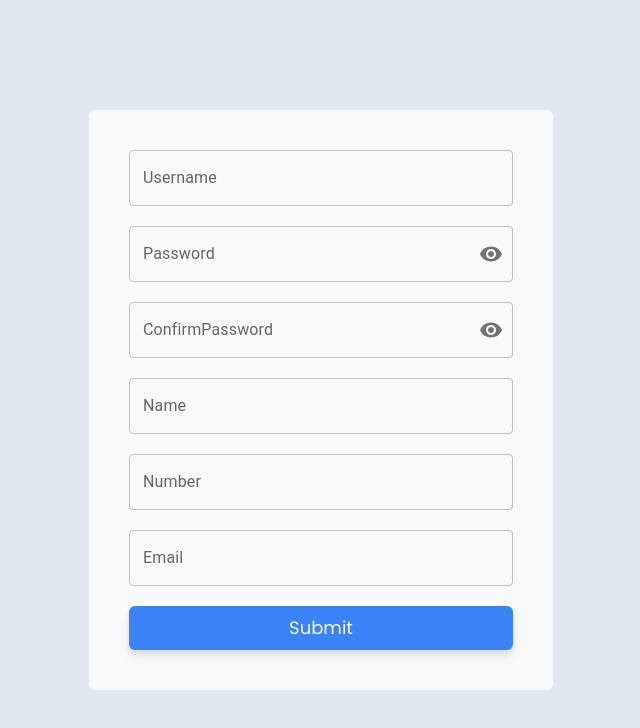
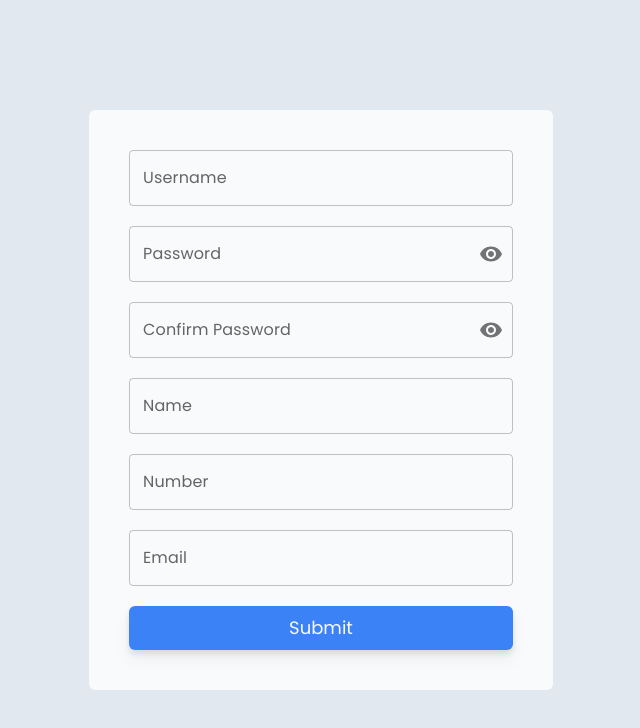
Before and after one commit to Jasil-kk/Preloved, a React (Vite) app: page /register in a window 1280 px wide. Shown: the top 728 px of the page, without its empty margins (319-959 px from the left). Built offline with nearby package versions, Linux system fonts and the light colour scheme.

Commit message:
login page just updated

```diff
--- a/src/Components/ForgetPassword.jsx
+++ b/src/Components/ForgetPassword.jsx
@@ -4,14 +4,14 @@ import { useDispatch } from "react-redux";
 import { forgetPasswordApi } from "../Store/AuthSlice";
 
 const ForgetPassword = () => {
-    const [input, setInput] = useState();
+  const [input, setInput] = useState();
 
-    const dispatch = useDispatch();
+  const dispatch = useDispatch();
 
-    const handleSubmit = (e) => {
-        e.preventDefault();
-        dispatch(forgetPasswordApi(input))
-    }
+  const handleSubmit = (e) => {
+    e.preventDefault();
+    dispatch(forgetPasswordApi(input));
+  };
 
   return (
     <div className="w-full h-screen bg-slate-200 flex justify-center items-center font-poppins">
@@ -28,9 +28,14 @@ const ForgetPassword = () => {
           type="email"
           label="Email"
           variant="outlined"
-          onChange={(e)=> setInput({...input, email: e.target.value})}
+          inputProps={{ style: { fontFamily: "poppins" } }}
+          InputLabelProps={{ style: { fontFamily: "poppins" } }}
+          onChange={(e) => setInput({ ...input, email: e.target.value })}
         />
-        <button onClick={handleSubmit} className="mt-3 w-auto px-4 h-10 rounded-3xl bg-blue-500 text-slate-50 transform transition duration-500 ease-in-out hover:scale-105">
+        <button
+          onClick={handleSubmit}
+          className="mt-3 w-auto px-4 h-10 rounded-3xl bg-blue-500 text-slate-50 transform transition duration-500 ease-in-out hover:scale-105"
+        >
           Reset Password
         </button>
       </div>
--- a/src/Components/LoginPage.jsx
+++ b/src/Components/LoginPage.jsx
@@ -1,4 +1,4 @@
-import React, { useState } from "react";
+import React, { useRef, useState } from "react";
 import { CgClose } from "react-icons/cg";
 import IconButton from "@mui/material/IconButton";
 import OutlinedInput from "@mui/material/OutlinedInput";
@@ -8,6 +8,7 @@ import FormControl from "@mui/material/FormControl";
 import TextField from "@mui/material/TextField";
 import Visibility from "@mui/icons-material/Visibility";
 import VisibilityOff from "@mui/icons-material/VisibilityOff";
+import FormHelperText from "@mui/material/FormHelperText";
 import { GoogleLogin } from "@react-oauth/google";
 import { GoogleOAuthProvider } from "@react-oauth/google";
 import { useDispatch } from "react-redux";
@@ -17,16 +18,23 @@ import { ToastContainer, toast } from "react-toastify";
 import "react-toastify/dist/ReactToastify.css";
 
 const LoginPage = ({ setShowModal, login, sell }) => {
-  const [data, setData] = useState();
+  // const [data, setData] = useState();
+  const [data, setData] = useState({ username: "", password: "" });
   const [isSubmitting, setIsSubmitting] = useState(false);
+  const [showError, setShowError] = useState(false);
 
   const dispatch = useDispatch();
   const navigate = useNavigate();
 
   const handleSubmit = (e) => {
     e.preventDefault();
-    dispatch(signInApi({ data, navigate, login, sell }));
-    setShowModal(false);
+    if (data.username.trim() === "" || data.password.trim() === "") {
+      // Checking the username or password is empty
+      setShowError(true);
+    } else {
+      dispatch(signInApi({ data, navigate, login, sell }));
+      setShowModal(false);
+    }
   };
   const [showPassword, setShowPassword] = React.useState(false);
 
@@ -36,11 +44,20 @@ const LoginPage = ({ setShowModal, login, sell }) => {
     event.preventDefault();
   };
 
+  const usernameRef = useRef(null);
+  const passwordRef = useRef(null);
+
+  const handleKeyDown = (event, ref) => {
+    if (event.key === "Enter") {
+      ref.current.focus();
+    }
+  };
+
   return (
     <>
       <GoogleOAuthProvider clientId="92970027491-m7arhevv6ub2hgq19i6jj8q0f0ft47ub.apps.googleusercontent.com">
         <div className="fixed flex justify-center items-center inset-0 z-50 outline-none focus:outline-none">
-          <div className="w-96 h-auto bg-slate-50 m-5 pt-8 rounded-lg relative">
+          <div className="w-[400px] h-auto bg-slate-50 m-5 pt-8 rounded-lg relative">
             <span
               onClick={() => setShowModal(false)}
               className="absolute top-2 right-2 text-2xl text-slate-900 cursor-pointer"
@@ -52,21 +69,36 @@ const LoginPage = ({ setShowModal, login, sell }) => {
               className="w-full h-full flex flex-col p-4 gap-5 items-center"
             >
               <TextField
+                error={showError && data.username.trim() === ""}
                 type="text"
                 id="outlined-basic"
                 label="Username"
                 variant="outlined"
-                className="w-full h-10 sm:h-12 text-xl pl-4 font-poppins"
+                inputProps={{ style: { fontFamily: "poppins" } }}
+                InputLabelProps={{ style: { fontFamily: "poppins" } }}
+                FormHelperTextProps={{ style: { fontFamily: "poppins" } }}
                 onChange={(e) => setData({ ...data, username: e.target.value })}
+                onKeyDown={(event) => handleKeyDown(event, passwordRef)}
+                inputRef={usernameRef}
+                helperText={
+                  showError && data.username.trim() === ""
+                    ? "Username can't be empty"
+                    : ""
+                }
               />
               <FormControl
+                sx={{ width: "94%" }}
                 variant="outlined"
-                className="w-full h-10 sm:h-12 text-xl pl-4 font-poppins"
+                error={showError && data.password.trim() === ""}
               >
-                <InputLabel htmlFor="outlined-adornment-password">
+                <InputLabel
+                  style={{ fontFamily: "poppins" }}
+                  htmlFor="outlined-adornment-password"
+                >
                   Password
                 </InputLabel>
                 <OutlinedInput
+                  style={{ fontFamily: "poppins" }}
                   id="outlined-adornment-password"
                   type={showPassword ? "text" : "password"}
                   endAdornment={
@@ -81,11 +113,25 @@ const LoginPage = ({ setShowModal, login, sell }) => {
                       </IconButton>
                     </InputAdornment>
                   }
+                  I
                   label="Password"
                   onChange={(e) =>
                     setData({ ...data, password: e.target.value })
                   }
+                  onKeyDown={(event) =>
+                    handleKeyDown(event, confirmPasswordRef)
+                  }
+                  inputRef={passwordRef}
                 />
+                <FormHelperText
+                  sx={{ fontFamily: "poppins" }}
+                  id="outlined-weight-helper-text"
+                >
+                  {" "}
+                  {showError && data.password.trim() === ""
+                    ? "Password can't be empty"
+                    : ""}{" "}
+                </FormHelperText>
               </FormControl>
               <Link to={"/forgetpassword"}>
                 <p className="ml-56 text-sm text-slate-600 cursor-pointer">
--- a/src/Components/RegisterPage.jsx
+++ b/src/Components/RegisterPage.jsx
@@ -1,4 +1,4 @@
-import React, { useState } from "react";
+import React, { useRef, useState } from "react";
 import IconButton from "@mui/material/IconButton";
 import OutlinedInput from "@mui/material/OutlinedInput";
 import InputLabel from "@mui/material/InputLabel";
@@ -30,20 +30,41 @@ const RegisterPage = () => {
     event.preventDefault();
   };
 
+  const usernameRef = useRef(null);
+  const passwordRef = useRef(null);
+  const confirmPasswordRef = useRef(null);
+  const nameRef = useRef(null);
+  const mobileNoRef = useRef(null);
+  const emailRef = useRef(null);
+
+  const handleKeyDown = (event, ref) => {
+    if (event.key === "Enter") {
+      ref.current.focus();
+    }
+  };
+
   return (
     <div className="w-full h-screen bg-slate-200 flex justify-center items-center font-poppins">
       <div className="bg-slate-50 min-w-min w-1/4 h-auto flex flex-col p-10 gap-5 rounded-md">
         <TextField
+          inputProps={{ style: { fontFamily: "poppins" } }}
+          InputLabelProps={{ style: { fontFamily: "poppins" } }}
           id="outlined-basic"
           label="Username"
           variant="outlined"
           onChange={(e) => setData({ ...data, username: e.target.value })}
+          onKeyDown={(event) => handleKeyDown(event, passwordRef)}
+          inputRef={usernameRef}
         />
         <FormControl sx={{ width: "100%" }} variant="outlined">
-          <InputLabel htmlFor="outlined-adornment-password">
+          <InputLabel
+            style={{ fontFamily: "poppins" }}
+            htmlFor="outlined-adornment-password"
+          >
             Password
           </InputLabel>
           <OutlinedInput
+            style={{ fontFamily: "poppins" }}
             id="outlined-adornment-password"
             type={showPassword ? "text" : "password"}
             endAdornment={
@@ -59,16 +80,20 @@ const RegisterPage = () => {
               </InputAdornment>
             }
             label="Password"
-            onChange={(e) =>
-                setData({ ...data, password: e.target.value })
-              }
+            onChange={(e) => setData({ ...data, password: e.target.value })}
+            onKeyDown={(event) => handleKeyDown(event, confirmPasswordRef)}
+            inputRef={passwordRef}
           />
         </FormControl>
         <FormControl sx={{ width: "100%" }} variant="outlined">
-          <InputLabel htmlFor="outlined-adornment-password">
-            ConfirmPassword
+          <InputLabel
+            style={{ fontFamily: "poppins" }}
+            htmlFor="outlined-adornment-password"
+          >
+            Confirm Password
           </InputLabel>
           <OutlinedInput
+            style={{ fontFamily: "poppins" }}
             id="outlined-adornment-password"
             type={showPassword ? "text" : "password"}
             endAdornment={
@@ -85,28 +110,41 @@ const RegisterPage = () => {
             }
             label="ConfirmPassword"
             onChange={(e) =>
-                setData({ ...data, confirmPassword: e.target.value })
-              }
+              setData({ ...data, confirmPassword: e.target.value })
+            }
+            onKeyDown={(event) => handleKeyDown(event, nameRef)}
+            inputRef={confirmPasswordRef}
           />
         </FormControl>
         <TextField
+          inputProps={{ style: { fontFamily: "poppins" } }}
+          InputLabelProps={{ style: { fontFamily: "poppins" } }}
           id="outlined-basic"
           label="Name"
           variant="outlined"
           onChange={(e) => setData({ ...data, name: e.target.value })}
+          onKeyDown={(event) => handleKeyDown(event, mobileNoRef)}
+          inputRef={nameRef}
         />
         <TextField
+          inputProps={{ style: { fontFamily: "poppins" } }}
+          InputLabelProps={{ style: { fontFamily: "poppins" } }}
           id="outlined-number"
           label="Number"
           type="number"
           onChange={(e) => setData({ ...data, mobileNo: e.target.value })}
+          onKeyDown={(event) => handleKeyDown(event, emailRef)}
+          inputRef={mobileNoRef}
         />
         <TextField
+          inputProps={{ style: { fontFamily: "poppins" } }}
+          InputLabelProps={{ style: { fontFamily: "poppins" } }}
           id="outlined-email"
           label="Email"
           type="email"
           variant="outlined"
           onChange={(e) => setData({ ...data, email: e.target.value })}
+          inputRef={emailRef}
         />
         <button
           onClick={handleSubmit}
```
Also changed, not shown: src/Components/ChangePassword.jsx (+14 -8 lines).
